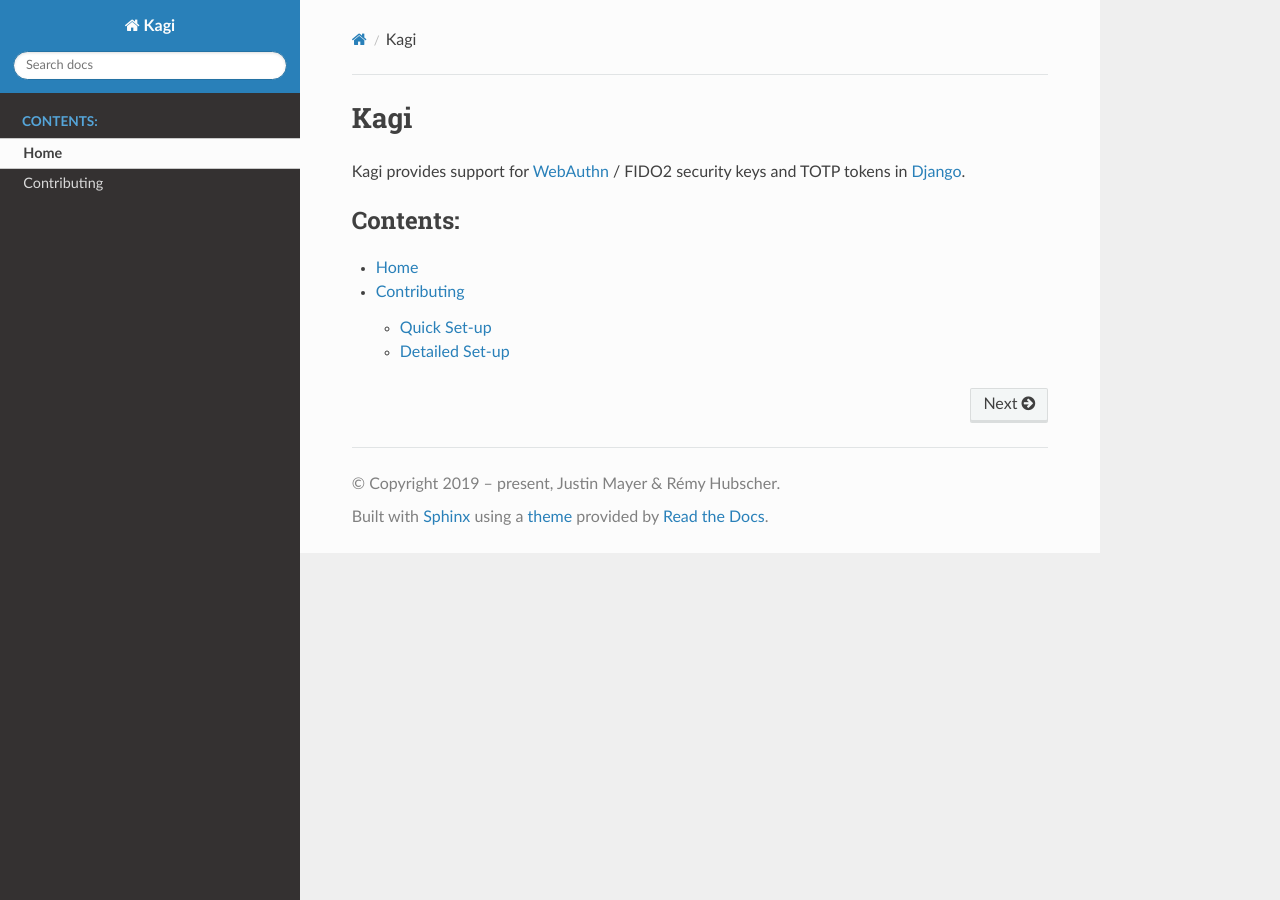
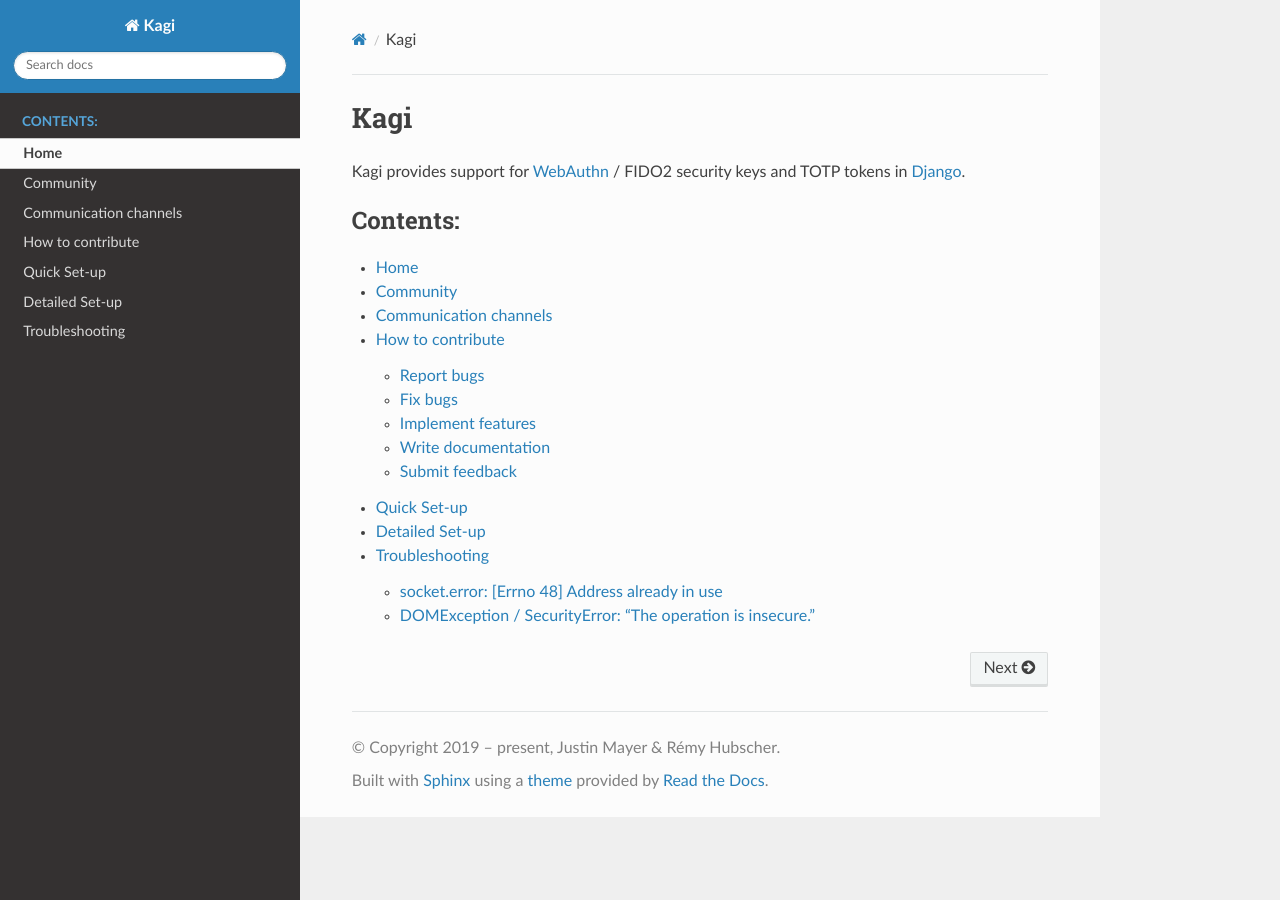
Before and after one commit to justinmayer/kagi, a Sphinx documentation site: the page built from docs/index.rst, in a window 1280 px wide. Built offline with Sphinx 7.4.7 and the Read the Docs theme 2.0.0, drawn with Linux system fonts in a browser that asks for light colours; some of the changed lines change nothing that is shown.

Commit message:
Add troubleshooting and community pages.

```diff
--- /dev/null
+++ b/docs/community.rst
@@ -0,0 +1,95 @@
+Community
+---------
+
+You can check out Kagi on GitHub at https://github.com/justinmayer/kagi/.
+
+.. _communication_channels:
+
+Communication channels
+----------------------
+
+* Don't hesitate to `create issues <https://github.com/justinmayer/kagi/issues>`
+  on the github repository.
+
+.. _how-to-contribute:
+
+How to contribute
+-----------------
+
+Thanks for your interest in contributing to *Kagi*!
+
+.. note::
+
+    We love community feedback and are glad to review contributions of any
+    size - from typos in the documentation to critical bug fixes - so don't be
+    shy!
+
+Report bugs
+:::::::::::
+
+Report bugs at https://github.com/Kinto/kinto/issues/new
+
+If you are reporting a bug, please include:
+
+* Any details about your local setup that might be helpful in troubleshooting.
+* Detailed steps to reproduce the bug.
+
+Fix bugs
+::::::::
+
+Check out the `open bugs <https://github.com/justinmayer/kagi/issues>`_ - anything
+tagged with the |good-first-issue label|_ could be a good choice for newcomers.
+
+.. |good-first-issue label| replace:: **good-first-issue** label
+.. _`good-first-issue label`: https://github.com/justinmayer/kagi/labels/good%20first%20issue
+
+
+Implement features
+::::::::::::::::::
+
+Look through the GitHub issues for features. Anything tagged with |enhancement|_
+is open to whoever wants to implement it.
+
+.. |enhancement| replace:: **enhancement**
+.. _enhancement:  https://github.com/justinmayer/kagi/labels/enhancement
+
+Write documentation
+:::::::::::::::::::
+
+*Kagi* could always use more documentation, whether as part of the
+official docs, in docstrings, or even on the Web in blog posts,
+articles, and such.
+
+This official documentation is maintained in `GitHub <https://github.com/justinmayer/kagi/>`_.
+The ``docs`` folder contains the documentation sources in `reStructuredText <https://en.wikipedia.org/wiki/ReStructuredText>`_ format. And you can generate the docs locally with::
+
+    make docs
+
+Output is written at ``docs/_build/html/index.html``.
+
+We obviously accept pull requests for this documentation, just as we accept them
+for bug fixes and features! See :github:`open issues <justinmayer/kagi/labels/documentation>`.
+
+
+Submit feedback
+:::::::::::::::
+
+Any issue with the |question label|_ is open for feedback, so feel free to
+share your thoughts with us!
+
+.. |question label| replace:: **question** label
+.. _`question label`: <https://github.com/justinmayer/kagi/labels/question>
+
+The best way to send feedback is to
+`file a new issue <https://github.com/justinmayer/kagi/issues/new>`_ on GitHub.
+
+If you are proposing a feature:
+
+* Explain how you envision it working. Try to be as detailed as you can.
+* Try to keep the scope as narrow as possible. This will help make it easier
+  to implement.
+* Feel free to include any code you might already have, even if it's just a
+  rough idea. This is a volunteer-driven project, and contributions
+  are welcome :)
+
+.. include:: ../CONTRIBUTING.rst
--- a/docs/conf.py
+++ b/docs/conf.py
@@ -43,4 +43,8 @@
 
 # -- Extension Configuration -------------------------------------------------
 
-extlinks = {"issue": ("https://github.com/justinmayer/kagi/issues/%s", "issue ")}
+extlinks = {
+    "issue": ("https://github.com/justinmayer/kagi/issues/%s", "issue "),
+    "github": ("https://github.com/%s/", ""),
+    "rtd": ("https://%s.readthedocs.io", ""),
+}
--- a/docs/contributing.rst
+++ /dev/null
@@ -1 +0,0 @@
-.. include:: ../CONTRIBUTING.rst
--- a/docs/index.rst
+++ b/docs/index.rst
@@ -8,7 +8,8 @@
    :caption: Contents:
 
    Home <self>
-   contributing
+   community
+   troubleshooting
 
 .. Links
 
--- /dev/null
+++ b/docs/troubleshooting.rst
@@ -0,0 +1,38 @@
+Troubleshooting
+###############
+
+.. _troubleshooting:
+
+We are doing the best we can so you do not have to read this section.
+
+That said, we have included solutions (or at least explanations) for
+some common problems below.
+
+If you do not find a solution to your problem here, please
+:ref:`ask for help <communication_channels>`!
+
+
+socket.error: [Errno 48] Address already in use
+===============================================
+
+Another process has occupied django's default port 8000.
+
+To fix this, see which service is running on port 8000::
+
+$ sudo lsof -i :8000
+
+and kill the process using PID from output::
+
+$ kill -kill [PID]
+
+
+DOMException / SecurityError: "The operation is insecure."
+==========================================================
+
+This means that the `navigator.credentials` Javascript API refused to start because:
+
+- You are not connected on your website through HTTPS
+- The certificate doesn't match the HOST.
+- In development, maybe you are trying
+  https://127.0.0.1:8000/kagi/login/ rather than
+  https://localhost:8000/kagi/login/
```
